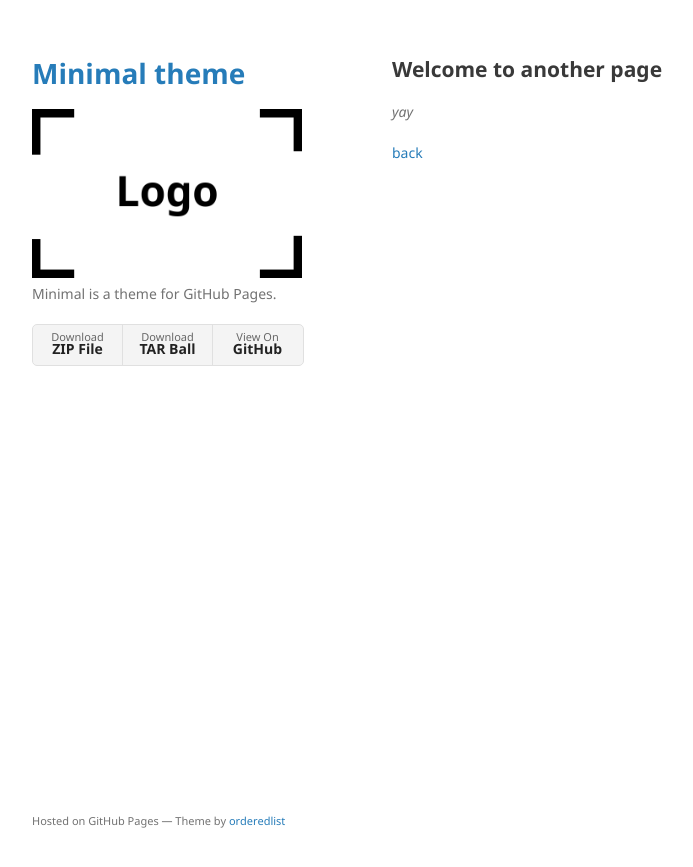
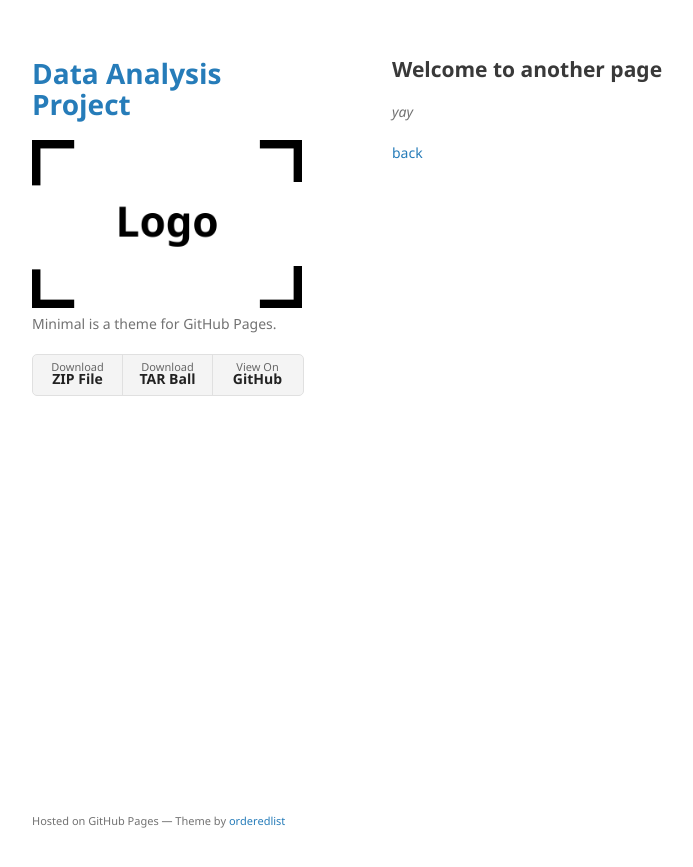
Before and after one commit to rubaiyatnaved/da.github.io, a Jekyll site: the page built from another-page.md, in a window 1280 px wide. Shown: the top 867 px of the page, without its empty margins (178-871 px from the left). Built offline with Jekyll 4.4.1, drawn with Linux system fonts in a browser that asks for light colours.

Commit message:
copy over minimal theme files

```diff
--- a/_config.yml
+++ b/_config.yml
@@ -1,4 +1,4 @@
-title: Minimal theme
+title: Data Analysis Project
 logo: /assets/img/logo.png
 description: Minimal is a theme for GitHub Pages.
 show_downloads: true
```
